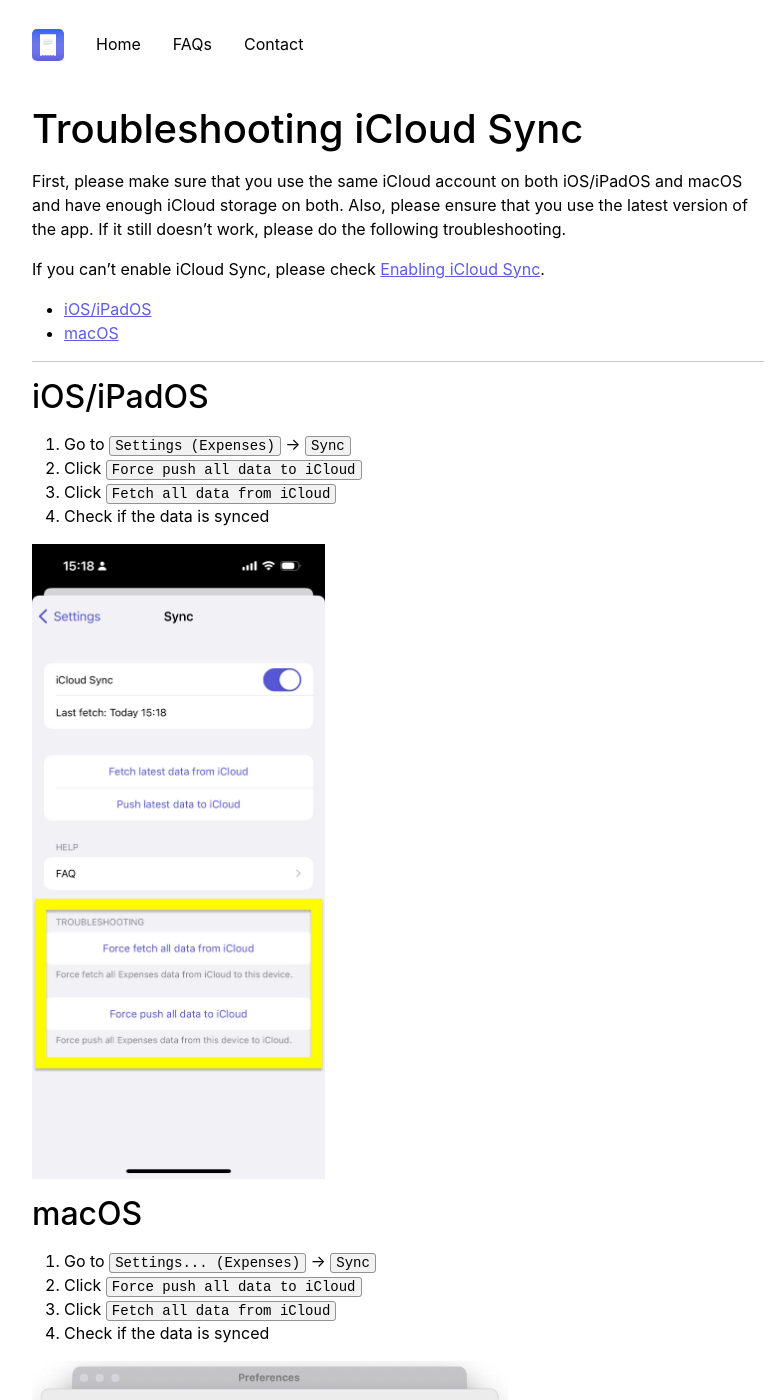
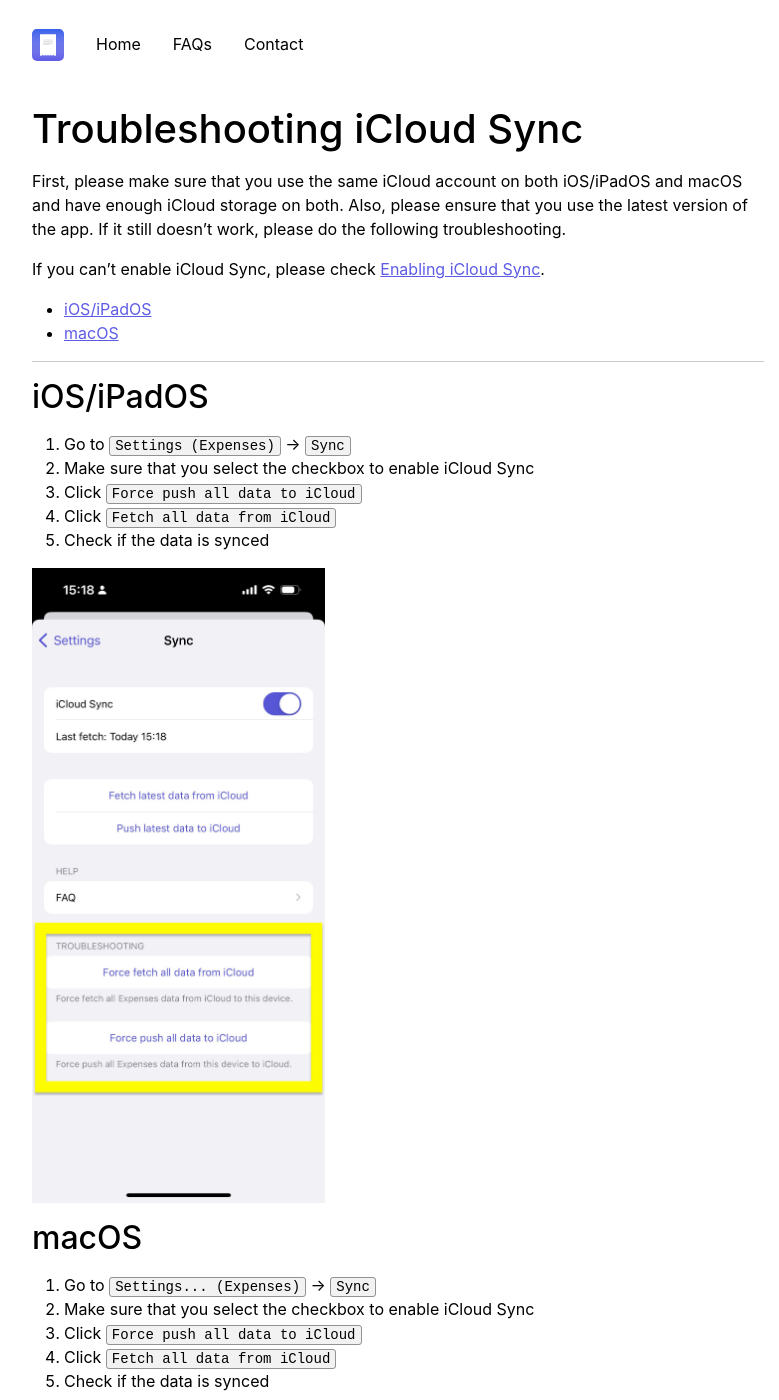
Before and after one commit to bluecometlabs/getexpenses.app, a Jekyll site: the page built from pages/faq/troubleshooting-icloud-sync.md, in a window 1280 px wide and 1400 px high. Shown: the whole window, without its empty margins (242-1021 px from the left). Built offline with Jekyll 4.4.1, drawn with Linux system fonts in a browser that asks for light colours.

Commit message:
Update faq page

```diff
--- a/pages/faq/troubleshooting-icloud-sync.md
+++ b/pages/faq/troubleshooting-icloud-sync.md
@@ -18,18 +18,20 @@
 ## iOS/iPadOS
 
 1. Go to `Settings (Expenses)` → `Sync`
-2. Click `Force push all data to iCloud`
-3. Click `Fetch all data from iCloud`
-4. Check if the data is synced
+2. Make sure that you select the checkbox to enable iCloud Sync
+3. Click `Force push all data to iCloud`
+4. Click `Fetch all data from iCloud`
+5. Check if the data is synced
 
 <img src="../../assets/faq/common/sync-troubleshooting-ios.jpg" width="40%">
 
 ## macOS
 
 1. Go to `Settings... (Expenses)` → `Sync`
-2. Click `Force push all data to iCloud`
-3. Click `Fetch all data from iCloud`
-4. Check if the data is synced
+2. Make sure that you select the checkbox to enable iCloud Sync
+3. Click `Force push all data to iCloud`
+4. Click `Fetch all data from iCloud`
+5. Check if the data is synced
 
 <img src="../../assets/faq/common/sync-troubleshooting-mac.jpg" width="65%">
 
```
